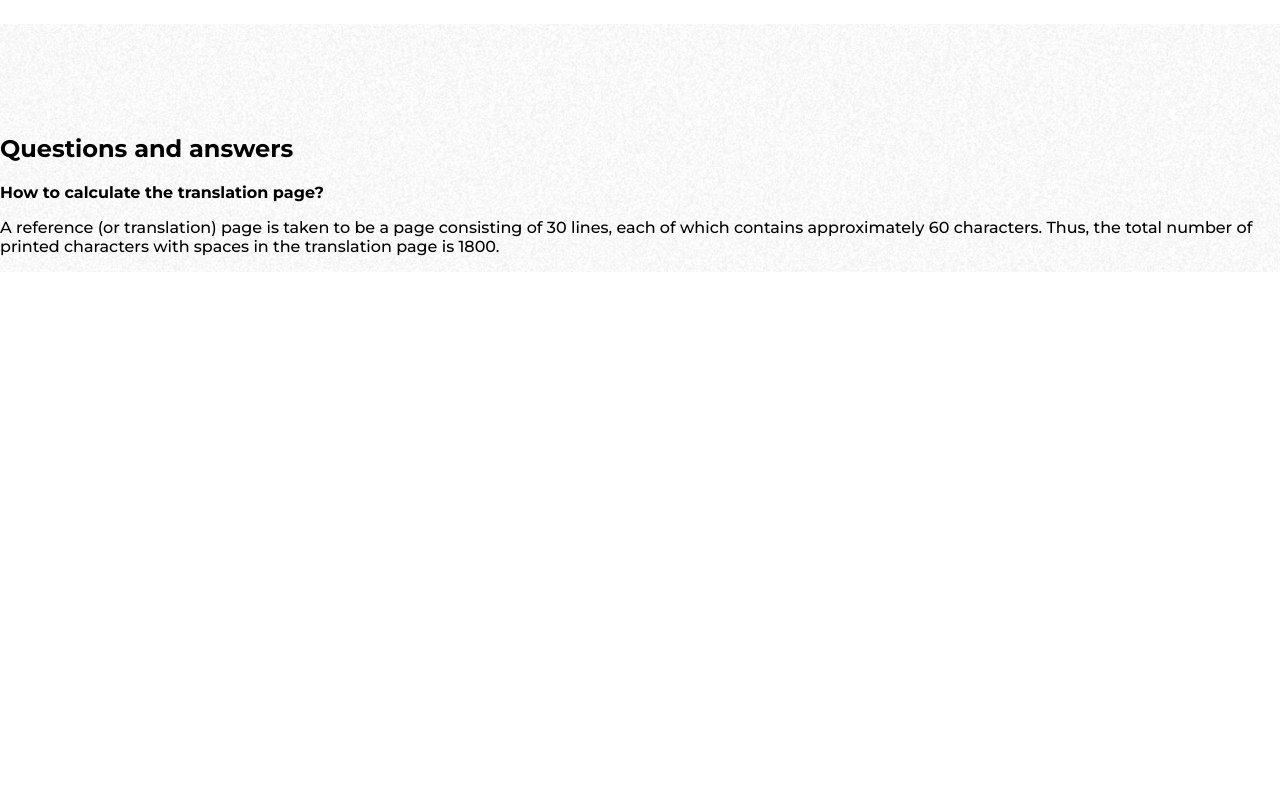
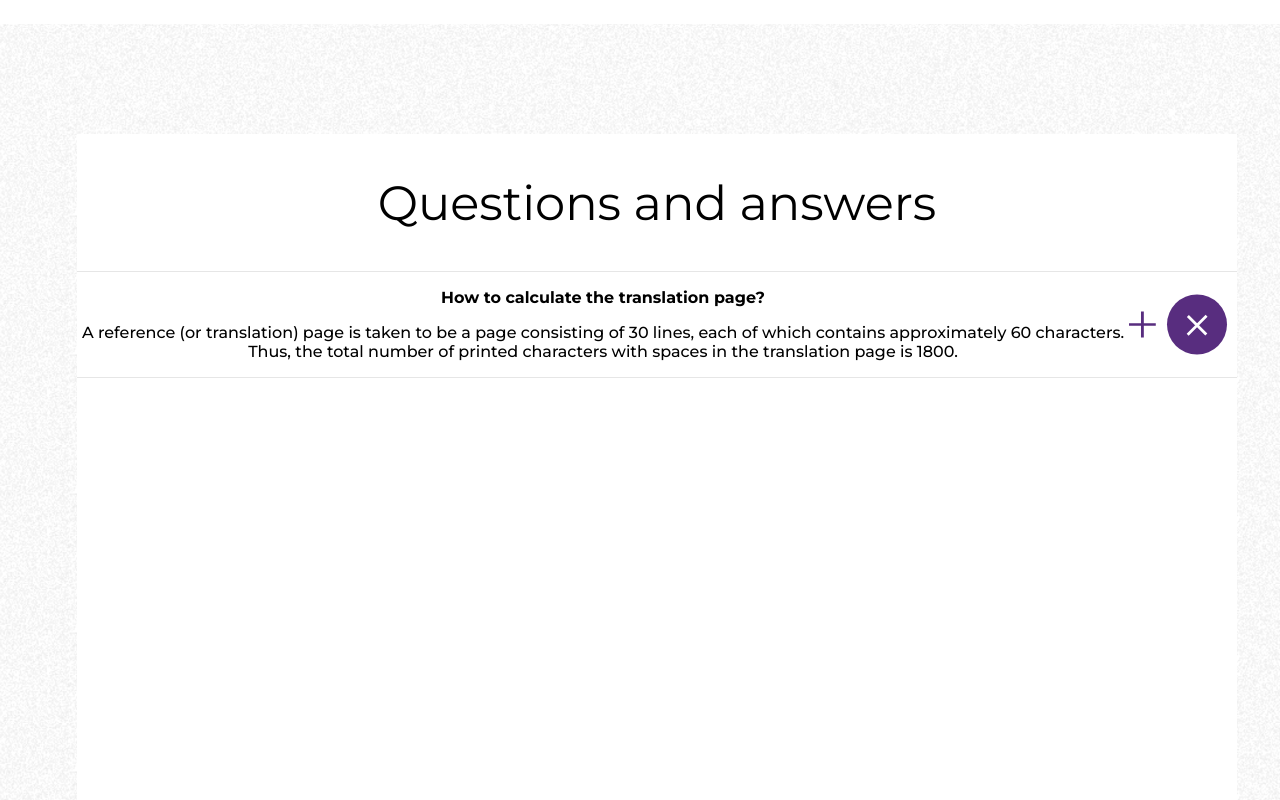
Before and after one commit to Dorin2/Project4, a website: page index.html in a window 1280 px wide. Shown: the part 7200-8000 px from the top of the page. Before the commit the page ends 7472 px from the top, so only its background shows below. Drawn offline with Linux system fonts and the light colour scheme.

Commit message:
commit31

```diff
--- /dev/null
+++ b/css/sass/_question.sass
@@ -0,0 +1,18 @@
+.questions-answers
+    text-align: center
+    &_wallpaper
+        width: 1286px
+        height: 969px
+        background-color: #fff
+    &_wallpaper h2
+        font-weight: 400
+        font-size: 48px
+    &_section
+
+    &_section span
+        height: 1px
+        width: 1160px
+        background-color: #E6E6E6
+        display: block
+    &_description
+        display: flex
--- a/css/sass/style1.sass
+++ b/css/sass/style1.sass
@@ -10,3 +10,4 @@
 @import orderTranslation
 @import Slider
 @import table
+@import question
--- a/index.html
+++ b/index.html
@@ -8,6 +8,7 @@
     <link rel="stylesheet" href="./css/sass/style1.css">
 </head>
 <body>
+<!-- Header ==================================================================================================================================== -->
     <div class="header">
         <div class="header_section">
             <div class="container header_top">
@@ -48,6 +49,8 @@
             </ul>
         </div>
     </div>
+<!-- Header ==================================================================================================================================== -->
+<!-- Wallpaper ==================================================================================================================================== -->
     <div class="wallpaper">
         <div class="background">
             <div class="section_top container">
@@ -137,6 +140,8 @@
             </div>
         </div>
     </div>
+<!-- Wallpaper ==================================================================================================================================== -->
+<!-- Section bottom ==================================================================================================================================== -->
     <div class="section_bottom container">
         <div class="section_card card1">
             <div class="section_menu1">
@@ -167,6 +172,7 @@
             <div class="section_menu3">Express delivery</div>
         </div>
     </div>
+<!-- Section bottom ==================================================================================================================================== -->
 <!-- Menu Card Services ====================================================================================== -->
     <div class="services">
         <h2 class="services_our-services container">Our Services</h2>
@@ -235,6 +241,8 @@
     </div>
     <div class="container services_top-section selectorClass ">
     </div>
+<!-- Menu Card Services ==================================================================================================================================== -->
+<!-- Aditional services ==================================================================================================================================== -->
     <div class="aditional-services container">
         <div class="aditional-services_section">
             <h2 class="aditional-services_title">Additional services</h2>
@@ -254,6 +262,8 @@
             </div>
         </div>
     </div>
+<!-- Aditional services ==================================================================================================================================== -->
+<!-- Our company section ==================================================================================================================================== -->
     <div class="our-company">
         <div class="our-company_image">
             <div class="our-company_section container">
@@ -280,6 +290,7 @@
             </div>
         </div>
     </div>
+<!-- Our company section ==================================================================================================================================== -->
 <!-- Advantage Section ==================================================================================================================================== -->
     <div class="advantage-section">
         <h2>15 reasons to choose us!</h2>
@@ -405,6 +416,7 @@
         </div>
     </div>
 <!-- Section3 ==================================================================================================================================== -->
+<!-- Order Translation ==================================================================================================================================== -->
     <div class="order-translation">
         <div class="order-translation_section">
             <h2 class="order-translation_title">How to order a translation?</h2>
@@ -463,6 +475,8 @@
         </div>
     </div>
 </div>
+<!-- Slider ==================================================================================================================================== -->
+<!-- Tarifs ==================================================================================================================================== -->
 <div class="tarifs">
     <div class="tarifs_section container">
         <div class="tarifs_section-all">
@@ -526,10 +540,15 @@
         </div>
     </div>
 </div>
-<div class="questions-answers">
+<!-- Tarifs ==================================================================================================================================== -->
+<!-- Question ==================================================================================================================================== -->
+<div class="questions-answers container">
     <div class="questions-answers_wallpaper">
-        <h2 class="questions-answers-h2">Questions and answers</h2>
+        <h2>Questions and answers</h2>
         <div class="questions-answers_section">
+            <span></span>
+            <div class="questions-answers_description">
+                <div class="questions-answers_description-detailed">
                     <p><strong>How to calculate the translation page?</strong></p>
                     <p>
                         A reference (or translation) page is taken to be a page
@@ -537,8 +556,14 @@
                         Thus, the total number of printed characters with spaces in the translation page is 1800.
                     </p>
                 </div>
+                <img class="question-open" src="/img/question-open.svg" alt="question-open">
+                <img class="question-close" src="/img/question-close.svg" alt="question-open">
+            </div>
+            <span></span>
         </div>
     </div>
+</div>
+<!-- Question ==================================================================================================================================== -->
 </body>
 <script src="js/JavaScript.js"></script>
 </html>
```
Also changed, not shown: css/sass/style1.css, img/question-close.svg (added), img/question-open.svg (added), 1 other file. Lines whose indentation alone changed are shown as unchanged.
